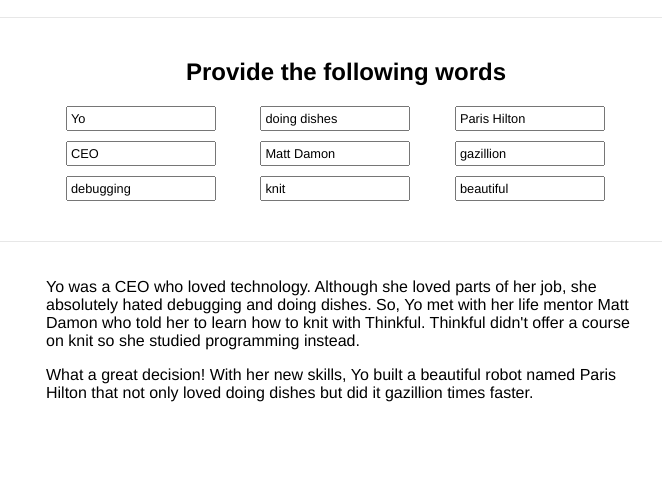
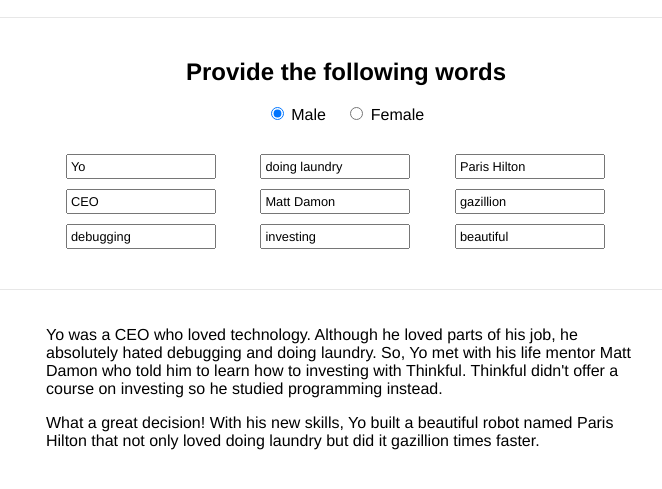
Before and after one commit to seunggs/unit1_lesson2, a plain HTML site: page index.html in a window 1280 px wide. Shown: the part 123-612 px from the top of the page, without its empty margins (294-956 px from the left). Drawn offline with nearby package versions, Linux system fonts and the light colour scheme.

Commit message:
ng-MadLibs refactor 1

```diff
--- a/css/styles.css
+++ b/css/styles.css
@@ -29,6 +29,19 @@
 
 .inputs h2 {
 	text-align: center;
+}
+
+.gender {
+	text-align: center;
+	margin: 0 auto 30px auto;
+}
+
+.gender input {
+	margin: 0 3px;
+}
+
+.gender input:last-child {
+	margin-left: 20px;
 }
 
 .input_row {
--- a/index.html
+++ b/index.html
@@ -1,5 +1,5 @@
 <!doctype html>
-<html ng-app="">
+<html ng-app="myApp">
 	<head>
 		<meta lang="EN" charset="UTF-8">
 
@@ -22,33 +22,37 @@
 				</div>
 			</div>
 		</section>
-		<section class="container">
+		<section class="container" ng-controller="mainController">
 			<div class="inputs">
 				<h2>Provide the following words</h2>
 				<form name="ngMadlibs_form">
-					<div class="input_row">
-						<input type="text" placeholder="Male Name" ng-model="male_name" ng-init="male_name = 'Yo'">
-						<input type="text" placeholder="Dirty Task" ng-model="dirty_task" ng-init="dirty_task = 'doing dishes'">
-						<input type="text" placeholder="Obnoxious Celebrity" ng-model="obnoxious_celebrity" ng-init="obnoxious_celebrity = 'Paris Hilton'">
+					<div class="gender">
+						<input type="radio" value="male" ng-model="gender"> Male
+						<input type="radio" value="female" ng-model="gender"> Female
 					</div>
 					<div class="input_row">
-						<input type="text" placeholder="Job Title" ng-model="job_title" ng-init="job_title = 'CEO'">
-						<input type="text" placeholder="Celebrity" ng-model="celebrity" ng-init="celebrity = 'Matt Damon'">
-						<input type="text" placeholder="Huge Number" ng-model="huge_number" ng-init="huge_number = 'gazillion'">
+						<input type="text" ng-model="name">
+						<input type="text" ng-model="dirty_task">
+						<input type="text" ng-model="obnoxious_celebrity">
 					</div>
 					<div class="input_row">
-						<input type="text" placeholder="Tedious Task" ng-model="tedious_task" ng-init="tedious_task='debugging'">
-						<input type="text" placeholder="Useless Skill" ng-model="useless_skill" ng-init="useless_skill='knit'">
-						<input type="text" placeholder="Adjective" ng-model="adjective" ng-init="adjective='beautiful'">
+						<input type="text" ng-model="job_title">
+						<input type="text" ng-model="celebrity">
+						<input type="text" ng-model="huge_number">
+					</div>
+					<div class="input_row">
+						<input type="text" ng-model="tedious_task">
+						<input type="text" ng-model="useless_skill">
+						<input type="text" ng-model="adjective">
 					</div>
 				</form>
 			</div>
 			<div class="text">
 				<p>
-					{{male_name}} was a {{job_title}} who loved technology. Although she loved parts of her job, she absolutely hated  {{tedious_task}} and {{dirty_task}}. So, {{male_name}} met with her life mentor {{celebrity}} who told her to learn how to {{useless_skill}} with Thinkful. Thinkful didn't offer a course on {{useless_skill}} so she studied programming instead.
+					{{name}} was a {{job_title}} who loved technology. Although {{name_sub}} loved parts of {{name_pos}} job, {{name_sub}} absolutely hated  {{tedious_task}} and {{dirty_task}}. So, {{name}} met with {{name_pos}} life mentor {{celebrity}} who told {{name_obj}} to learn how to {{useless_skill}} with Thinkful. Thinkful didn't offer a course on {{useless_skill}} so {{name_sub}} studied programming instead.
 		 		</p>
 		 		<p>
-					What a great decision! With her new skills, {{male_name}} built a {{adjective}} robot named {{obnoxious_celebrity}} that not only loved {{dirty_task}} but did it {{huge_number}} times faster.
+					What a great decision! With {{name_pos}} new skills, {{name}} built a {{adjective}} robot named {{obnoxious_celebrity}} that not only loved {{dirty_task}} but did it {{huge_number}} times faster.
 				</p>
 			</div>
 		</section>
--- a/scripts/app.js
+++ b/scripts/app.js
@@ -0,0 +1,23 @@
+angular.module('myApp', [])
+.controller('mainController', function($scope){
+	$scope.name = 'Yo';
+	$scope.dirty_task = 'doing laundry';
+	$scope.obnoxious_celebrity = 'Paris Hilton';
+	$scope.job_title = 'CEO';
+	$scope.celebrity = 'Matt Damon';
+	$scope.huge_number = 'gazillion';
+	$scope.tedious_task = 'debugging';
+	$scope.useless_skill = 'investing';
+	$scope.adjective = 'beautiful';
+
+	$scope.gender = 'male';
+	if($scope.gender === 'male') {
+		$scope.name_sub = 'he';
+		$scope.name_obj = 'him';
+		$scope.name_pos = 'his';
+	} else if($scope.gender === 'female') {
+		$scope.name_sub = 'she';
+		$scope.name_obj = 'her';
+		$scope.name_pos = 'hers';
+	}
+});
```
